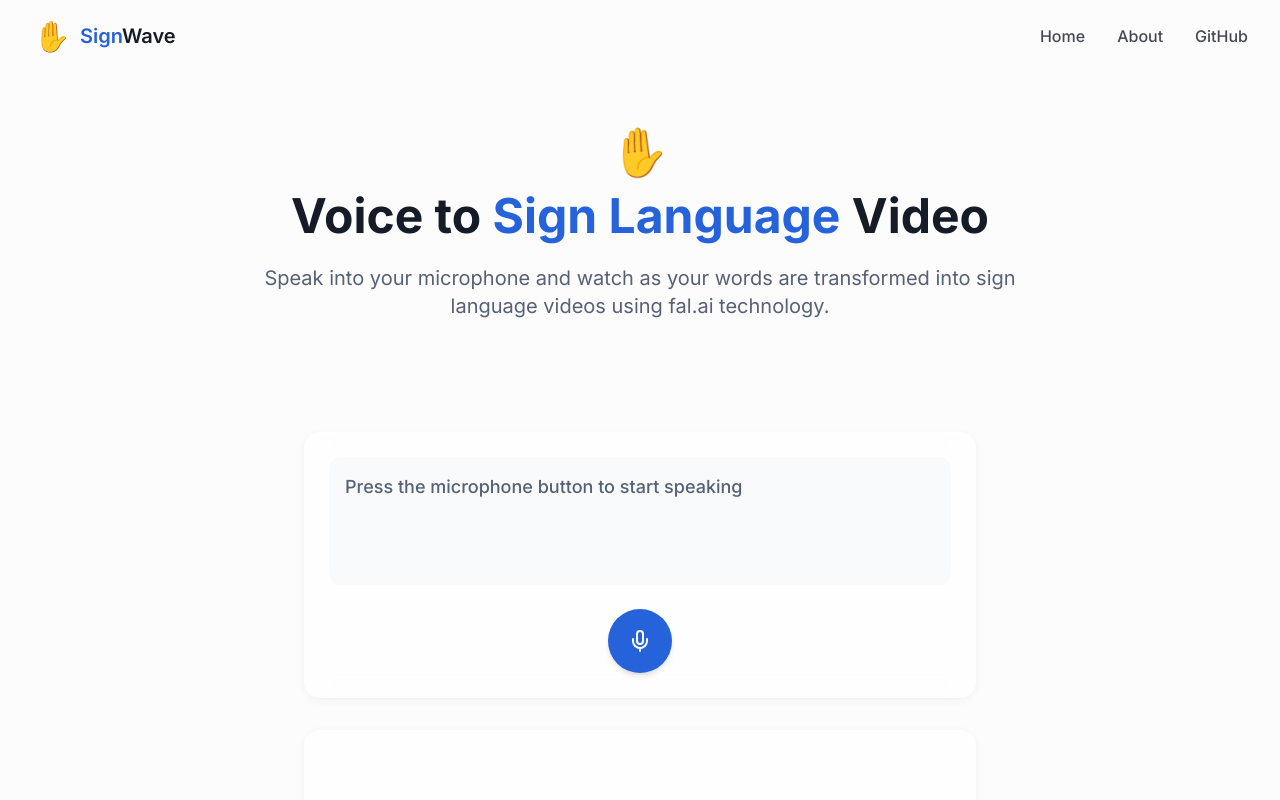
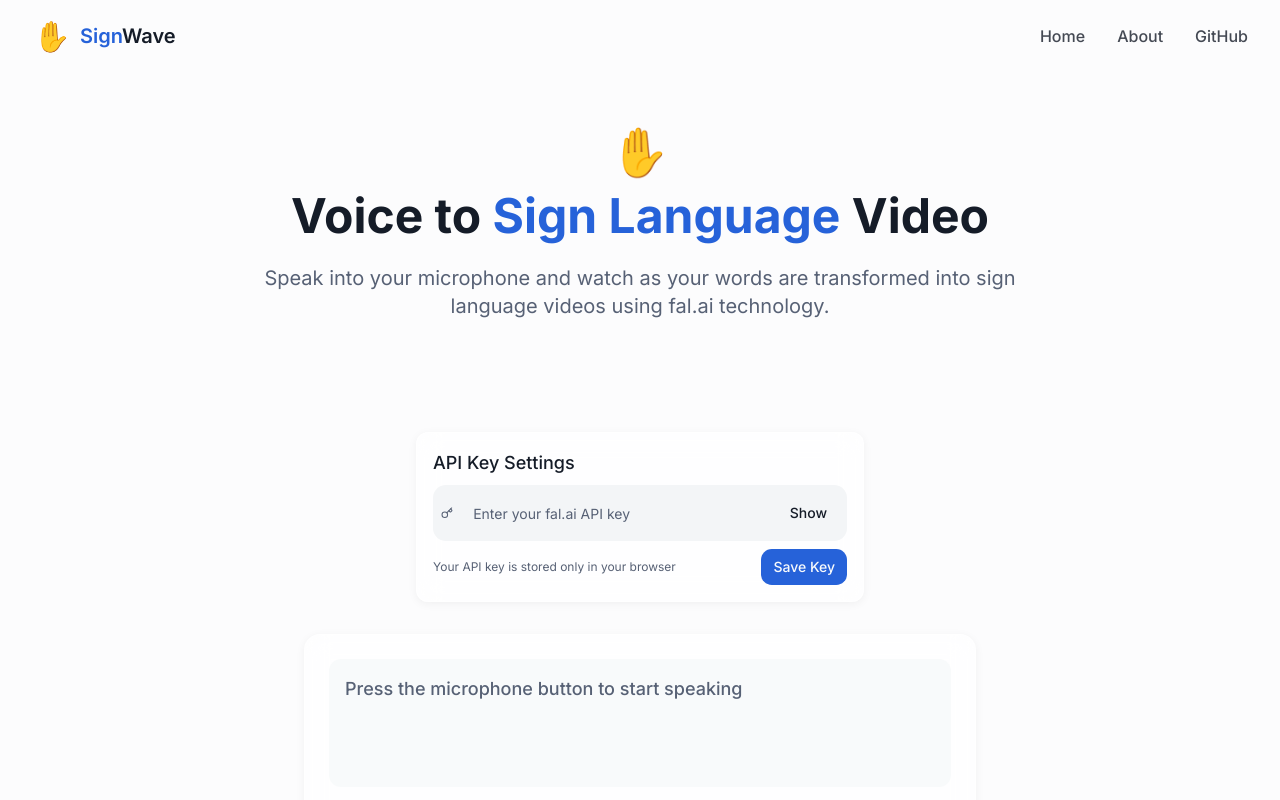
Before and after one commit to simplecodecraft04/signwave-voice, a React (Vite) app: page / in a window 1280 px wide. Shown: the top 800 px of the page. Built offline with nearby package versions, Linux system fonts and the light colour scheme.

Commit message:
Fix: Address codebase error
The AI edits did not result in any changes to the codebase, indicating a potential issue that needs to be addressed.

```diff
--- /dev/null
+++ b/src/components/ApiKeySettings.tsx
@@ -0,0 +1,75 @@
+
+import { useState, useEffect } from 'react';
+import { Key } from 'lucide-react';
+import { Input } from './ui/input';
+import { Button } from './ui/button';
+import { toast } from '@/hooks/use-toast';
+
+interface ApiKeySettingsProps {
+  onApiKeySaved: (apiKey: string) => void;
+}
+
+const ApiKeySettings = ({ onApiKeySaved }: ApiKeySettingsProps) => {
+  const [apiKey, setApiKey] = useState('');
+  const [isVisible, setIsVisible] = useState(false);
+
+  useEffect(() => {
+    // Load API key from localStorage on component mount
+    const savedApiKey = localStorage.getItem('falAiApiKey');
+    if (savedApiKey) {
+      setApiKey(savedApiKey);
+      onApiKeySaved(savedApiKey);
+    }
+  }, [onApiKeySaved]);
+
+  const saveApiKey = () => {
+    if (apiKey.trim() === '') {
+      toast({
+        title: 'API Key Required',
+        description: 'Please enter your fal.ai API key',
+        variant: 'destructive',
+      });
+      return;
+    }
+
+    localStorage.setItem('falAiApiKey', apiKey);
+    onApiKeySaved(apiKey);
+
+    toast({
+      title: 'API Key Saved',
+      description: 'Your fal.ai API key has been saved.',
+    });
+  };
+
+  return (
+    <div className="glass-card p-4 rounded-xl max-w-md mx-auto mb-8">
+      <h3 className="text-lg font-medium mb-2">API Key Settings</h3>
+      <div className="flex items-center p-2 bg-muted rounded-lg mb-2">
+        <Key className="mr-2 h-4 w-4 text-muted-foreground" />
+        <Input
+          type={isVisible ? "text" : "password"}
+          placeholder="Enter your fal.ai API key"
+          value={apiKey}
+          onChange={(e) => setApiKey(e.target.value)}
+          className="border-0 bg-transparent focus-visible:ring-0 focus-visible:ring-offset-0"
+        />
+        <Button
+          variant="ghost"
+          size="sm"
+          onClick={() => setIsVisible(!isVisible)}
+          className="ml-2"
+        >
+          {isVisible ? 'Hide' : 'Show'}
+        </Button>
+      </div>
+      <div className="flex justify-between items-center">
+        <p className="text-xs text-muted-foreground">
+          Your API key is stored only in your browser
+        </p>
+        <Button size="sm" onClick={saveApiKey}>Save Key</Button>
+      </div>
+    </div>
+  );
+};
+
+export default ApiKeySettings;
--- a/src/pages/Index.tsx
+++ b/src/pages/Index.tsx
@@ -1,16 +1,30 @@
 
-import { useState } from 'react';
+import { useState, useEffect } from 'react';
 import { motion } from 'framer-motion';
 import Header from '../components/Header';
 import VoiceInput from '../components/VoiceInput';
 import Footer from '../components/Footer';
 import FalVideoDisplay from '../components/FalVideoDisplay';
+import ApiKeySettings from '../components/ApiKeySettings';
 
 const Index = () => {
   const [transcription, setTranscription] = useState('');
+  const [apiKeySaved, setApiKeySaved] = useState(false);
+
+  useEffect(() => {
+    // Check if API key is already saved on component mount
+    const savedApiKey = localStorage.getItem('falAiApiKey');
+    if (savedApiKey) {
+      setApiKeySaved(true);
+    }
+  }, []);
 
   const handleTranscription = (text: string) => {
     setTranscription(text);
+  };
+
+  const handleApiKeySaved = (apiKey: string) => {
+    setApiKeySaved(true);
   };
 
   return (
@@ -44,6 +58,15 @@ const Index = () => {
               </p>
             </motion.div>
           </section>
+
+          <motion.section
+            className="mb-8"
+            initial={{ opacity: 0 }}
+            animate={{ opacity: 1 }}
+            transition={{ delay: 0.2, duration: 0.6 }}
+          >
+            <ApiKeySettings onApiKeySaved={handleApiKeySaved} />
+          </motion.section>
 
           <motion.section
             className="mb-16 space-y-8"
--- a/src/services/falAiService.ts
+++ b/src/services/falAiService.ts
@@ -1,7 +1,5 @@
 
 import { toast } from "@/hooks/use-toast";
-
-const FAL_AI_API_KEY = "your-fal-ai-api-key-here"; // Replace with your actual fal.ai API key
 
 interface FalAiOptions {
   prompt: string;
@@ -9,11 +7,22 @@ interface FalAiOptions {
 
 export const generateSignLanguageVideo = async ({ prompt }: FalAiOptions) => {
   try {
+    const apiKey = localStorage.getItem('falAiApiKey');
+
+    if (!apiKey) {
+      toast({
+        title: "API Key Missing",
+        description: "Please provide your fal.ai API key in the settings",
+        variant: "destructive",
+      });
+      return null;
+    }
+
     const response = await fetch("https://api.fal.ai/v2/video", {
       method: "POST",
       headers: {
         "Content-Type": "application/json",
-        "Authorization": `Key ${FAL_AI_API_KEY}`,
+        "Authorization": `Key ${apiKey}`,
       },
       body: JSON.stringify({
         model: "fal.ai/veo2",
```
